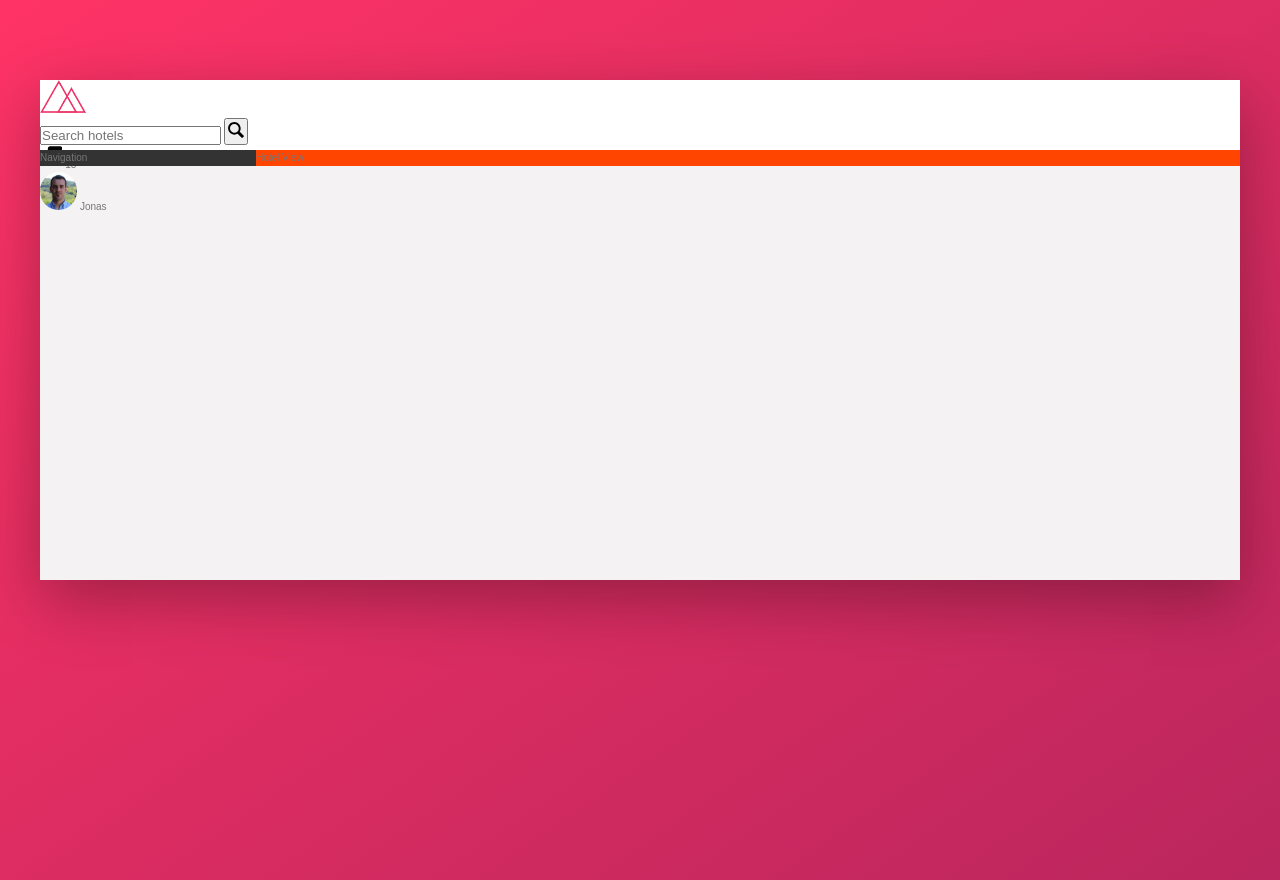
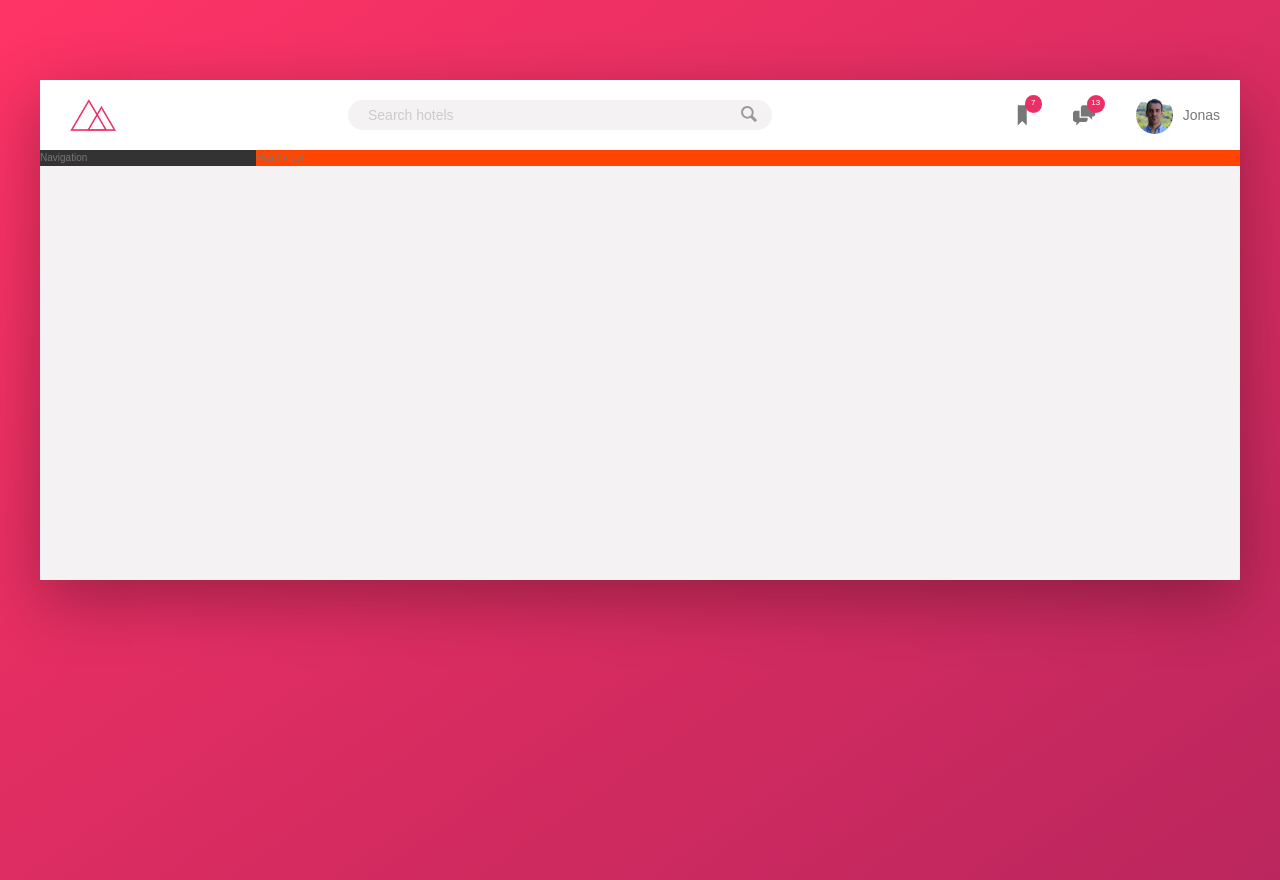
Before and after one commit to Malekz/pickmyhotel, a website: page index.html in a window 1280 px wide. Drawn offline with Linux system fonts and the light colour scheme.

Commit message:
refactor the code after updating the header

```diff
--- a/index.html
+++ b/index.html
@@ -24,26 +24,33 @@
             class="search__input"
             placeholder="Search hotels"
           />
-          <button class="search__buttons">
+          <button class="search__button">
             <svg class="search__icon">
               <use xlink:href="img/sprite.svg#icon-magnifying-glass"></use>
             </svg>
           </button>
         </form>
+
         <nav class="user-nav">
+          <div class="user-nav__icon-box">
+            <svg class="user-nav__icon">
+              <use xlink:href="img/sprite.svg#icon-bookmark"></use>
+            </svg>
+            <span class="user-nav__notification"> 7</span>
+          </div>
           <div class="user-nav__icon-box">
             <svg class="user-nav__icon">
               <use xlink:href="img/sprite.svg#icon-chat"></use>
             </svg>
-            <span class="user-nav__notification">13</span>
+            <span class="user-nav__notification"> 13</span>
           </div>
           <div class="user-nav__user">
             <img
               src="img/user.jpg"
-              alt="user photo"
+              alt="User photo"
               class="user-nav__user-photo"
             />
-            <span class="user-nav__user-name">Jonas</span>
+            <span class="user-nav__user-name"> Jonas</span>
           </div>
         </nav>
       </header>
--- a/sass/_components.scss
+++ b/sass/_components.scss
@@ -3,18 +3,57 @@
 
 .logo {
   height: 3.25rem;
+  margin-left: 3rem;
 }
 
 ///////////////////////////////////////////
 // Search
 .search {
+  flex: 0 0 40%;
+
+  display: flex;
+  align-items: center;
+  justify-content: center;
+
   &__input {
+    font-family: inherit;
+    font-size: inherit;
+    color: inherit;
+    background-color: var(--color-grey-light-2);
+    border: none;
+    padding: 0.7rem 2rem;
+    border-radius: 100px;
+    width: 80%;
+    transition: all 0.2s;
+    margin-right: -3.25rem;
+    &:focus {
+      outline: none;
+      width: 100%;
+      background-color: var(--color-grey-light-3);
+    }
+    &::-webkit-input-placeholder {
+      font-weight: 100;
+      color: var(--color-grey-light-4);
+    }
+  }
+
+  &__input:focus + &__button {
+    background-color: var(--color-grey-light-3);
   }
   &__button {
+    border: none;
+    background-color: var(--color-grey-light-2);
+    &:focus {
+      outline: none;
+    }
+    &:active {
+      transform: translateY(2px);
+    }
   }
   &__icon {
     height: 2rem;
     width: 2rem;
+    fill: var(--color-grey-dark-3);
   }
 }
 
@@ -22,20 +61,48 @@
 // User navigation
 
 .user-nav {
+  align-self: stretch;
+  display: flex;
+  align-items: center;
+
+  & > * {
+    padding: 0 2rem;
+    cursor: pointer;
+    height: 100%;
+    display: flex;
+    align-items: center;
+  }
+
+  & > *:hover {
+    background-color: var(--color-grey-light-2);
+  }
+
   &__icon-box {
+    position: relative;
   }
   &__icon {
     height: 2.25rem;
-    width: 2.24rem;
+    width: 2.25rem;
+    fill: var(--color-grey-dark-2);
   }
   &__notification {
-  }
-  &__user {
+    font-size: 0.8rem;
+    height: 1.75rem;
+    width: 1.75rem;
+    border-radius: 100px;
+    background-color: var(--color-primary);
+    color: #fff;
+    position: absolute;
+    top: 1.5rem;
+    right: 1.1rem;
+
+    display: flex;
+    justify-content: center;
+    align-items: center;
   }
   &__user-photo {
     height: 3.75rem;
     border-radius: 50%;
-  }
-  &__user-name {
+    margin-right: 1rem;
   }
 }
--- a/sass/_layout.scss
+++ b/sass/_layout.scss
@@ -8,9 +8,13 @@
 }
 
 .header {
+  font-size: 14px;
   height: 7rem;
   background-color: #fff;
   border-bottom: var(--color-grey-light-2);
+  display: flex;
+  justify-content: space-between;
+  align-items: center;
 }
 
 .content {
```
Also changed, not shown: css/style.css, 1 other file.
